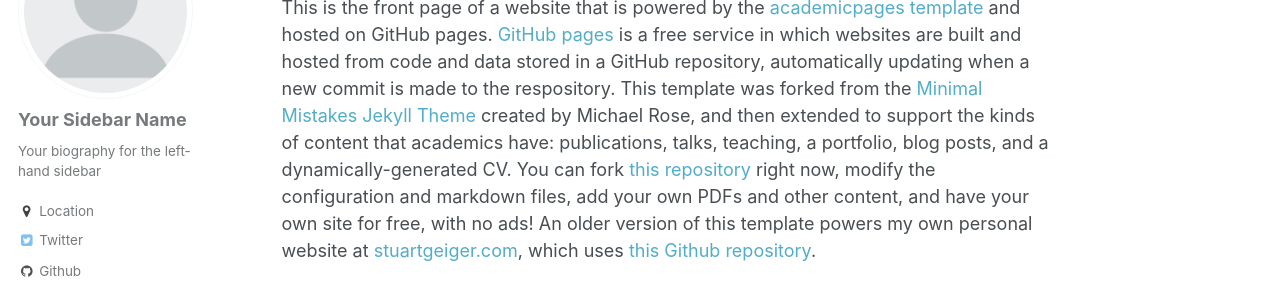
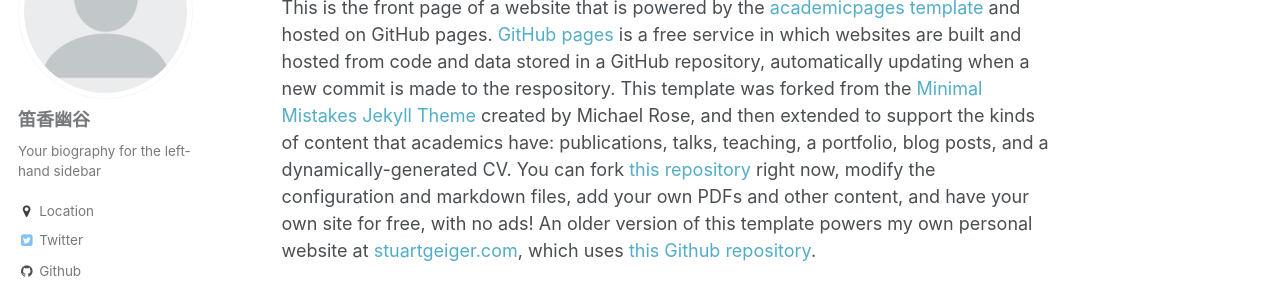
Before and after one commit to ouyangshourui/ouyangshourui.github.io, a Jekyll site: the page built from _pages/about.md, in a window 1280 px wide. Shown: the part 194-483 px from the top of the page. Built offline with Jekyll 4.4.1, drawn with Linux system fonts in a browser that asks for light colours; some web fonts are replaced.

Commit message:
change name

```diff
--- a/_config.yml
+++ b/_config.yml
@@ -78,7 +78,7 @@
 
 # Site Author
 author:
-  name             : "Your Sidebar Name"
+  name             : "笛香幽谷"
   avatar           : "profile.png"
   bio              : "Your biography for the left-hand sidebar"
   location         : "Location"
```
